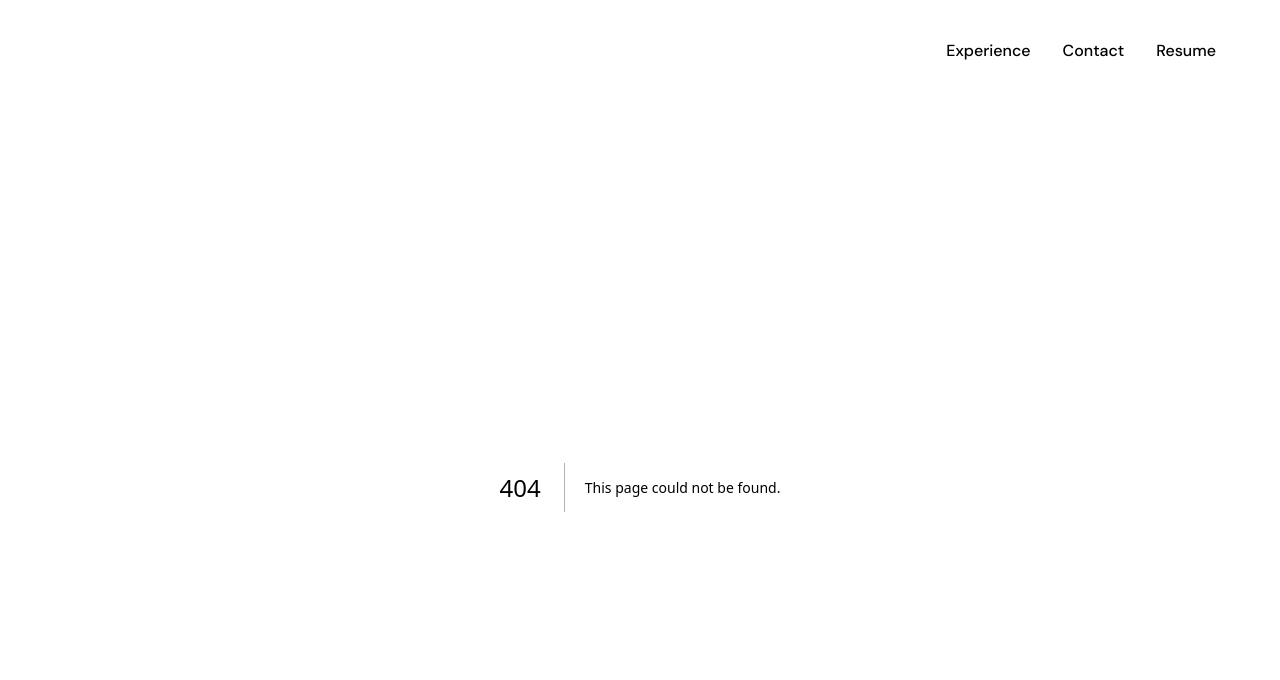
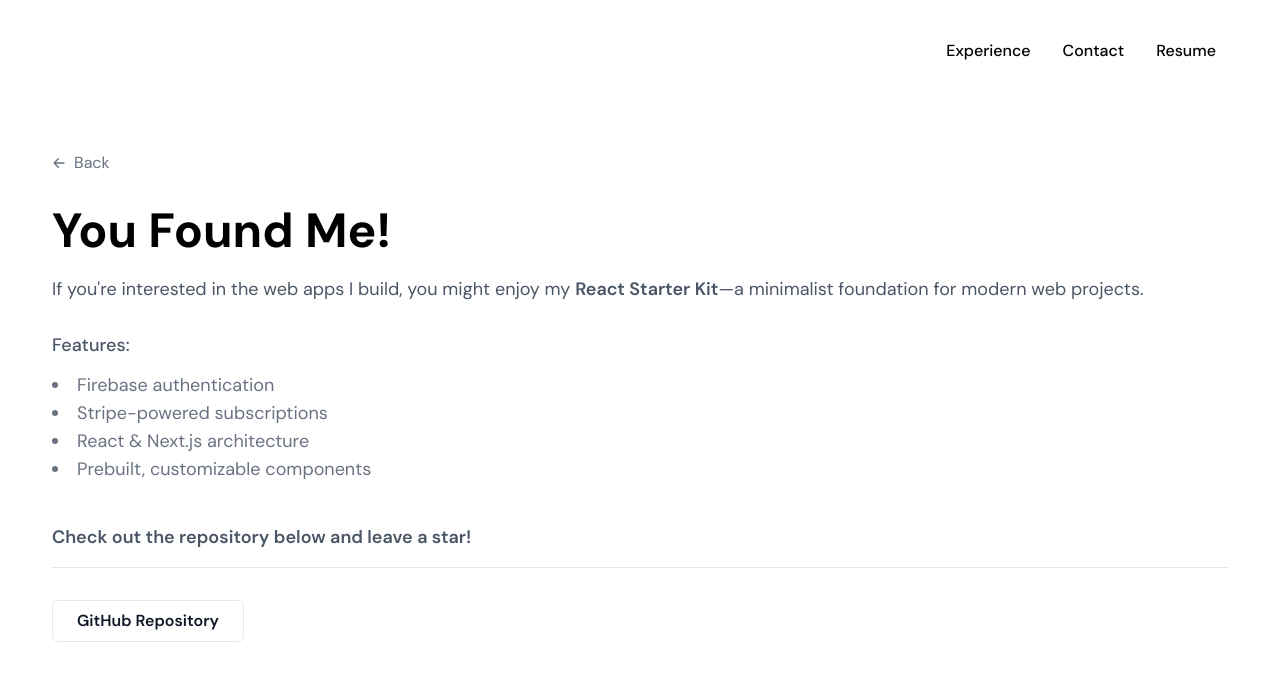
Before and after one commit to micahtid/portfolio-3.0, a Next.js app: page /template in a window 1280 px wide. Before the commit this address had no page. Shown: the top 680 px of the page. Built offline with nearby package versions, Linux system fonts and the light colour scheme; a web font is replaced by a local one.

Commit message:
added /template (gift section)!

```diff
--- a/app/page.tsx
+++ b/app/page.tsx
@@ -1,11 +1,12 @@
 import React from 'react'
-
 import Hero from '@/components/Hero'
 import Technologies from '@/components/Technologies'
 import Experience from '@/components/Experience'
 import Projects from '@/components/Projects'
 import Contact from '@/components/Contact'
 import Footer from '@/components/Footer'
+import Link from 'next/link'
+import { FiGift } from 'react-icons/fi'
 
 export default function Home() {
   return (
@@ -16,6 +17,18 @@ export default function Home() {
       <Projects />
       <Contact />
       <Footer />
+      {/* Gift Button */}
+      <Link
+        href="/template"
+        className="
+        fixed z-50 bottom-4 right-4 md:bottom-10 md:right-10
+        bg-white/60 border backdrop-blur-sm border-gray-200 rounded-full p-3 md:p-4
+        flex items-center justify-center
+        hover:bg-white/80 transition-all duration-150 hover:outline-none hover:ring-2 hover:ring-blue-400"
+        aria-label="Gift"
+      >
+        <FiGift className="text-xl md:text-2xl text-gray-700" />
+      </Link>
     </div>
   )
 }
--- /dev/null
+++ b/app/template/page.tsx
@@ -0,0 +1,41 @@
+"use client";
+
+import Link from "next/link";
+import { HiArrowLeft } from "react-icons/hi";
+
+export default function TemplatePage() {
+  return (
+    <section className="max-w-[1200px] w-full mx-auto px-3 py-16 max-lg:py-8">
+      <Link
+        href="/"
+        className="inline-flex items-center text-gray-500 hover:text-gray-700 mb-8 group transition-colors"
+      >
+        <HiArrowLeft className="mr-2 text-sm" />
+        Back
+      </Link>
+      <div className="mb-8 pb-4 border-b border-gray-200">
+        <h1 className="default-subheading font-bold mb-5">You Found Me!</h1>
+        <p className="default-text text-gray-600">
+          If you&apos;re interested in the web apps I build, you might enjoy my <span className="font-semibold">React Starter Kit</span>—a minimalist foundation for modern web projects.<br /><br />
+          <span className="font-medium">Features:</span>
+          <ul className="list-disc list-inside my-3 text-gray-500">
+            <li>Firebase authentication</li>
+            <li>Stripe-powered subscriptions</li>
+            <li>React &amp; Next.js architecture</li>
+            <li>Prebuilt, customizable components</li>
+          </ul>
+          <br />
+          <span className="font-semibold">Check out the repository below and leave a star!</span>
+        </p>
+      </div>
+      <Link
+        href="https://github.com/Not-Micah/react-starter-kit"
+        target="_blank"
+        rel="noopener noreferrer"
+        className="inline-flex items-center px-6 py-2 rounded-md border border-gray-200 bg-white/60 hover:bg-white/80 text-gray-900 font-semibold text-base transition-colors"
+      >
+        GitHub Repository
+      </Link>
+    </section>
+  );
+}
```
